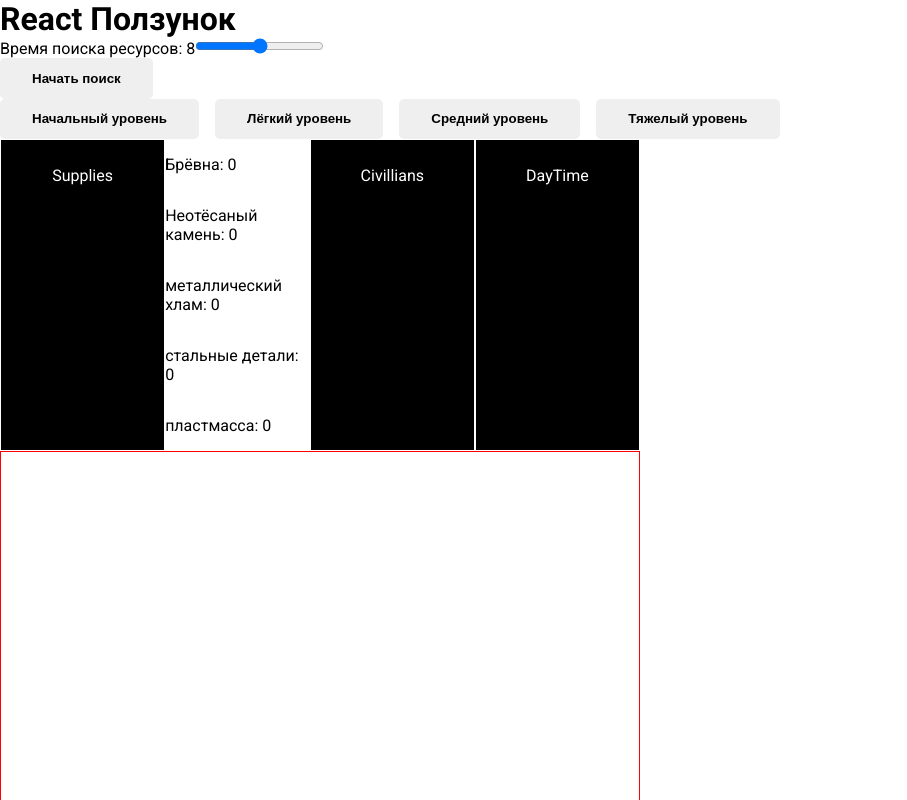
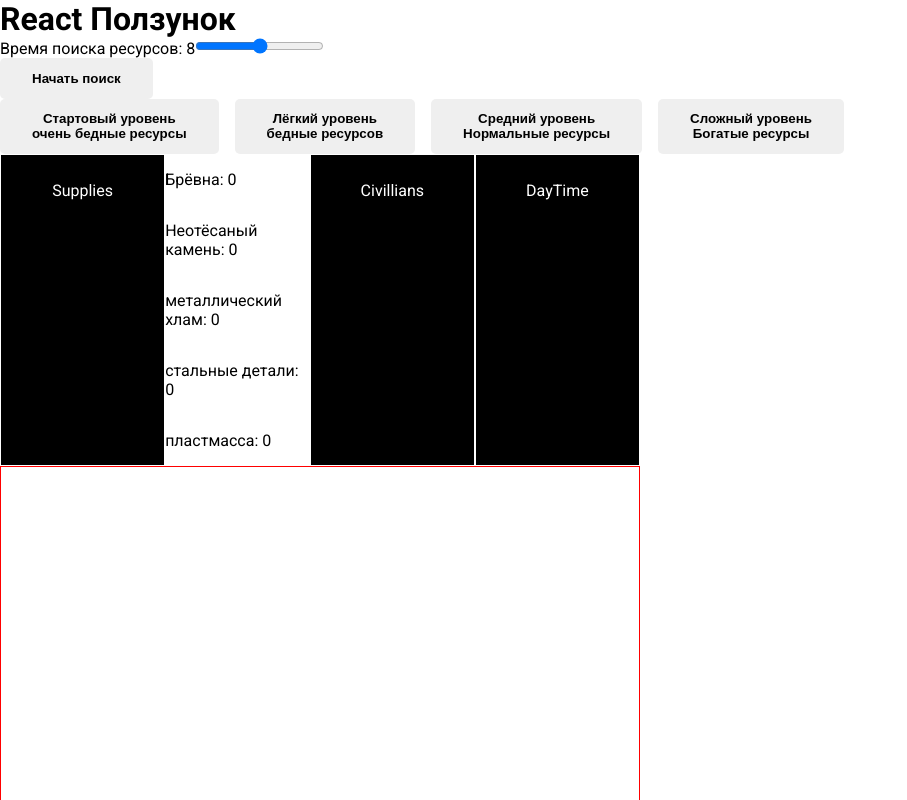
Before and after one commit to Vasmart24/practice-2024, a React (Vite) app in the folder Stranded/: page / in a window 1280 px wide. Shown: the top 800 px of the page, without its empty margins (0-907 px from the left). Built offline with nearby package versions, Linux system fonts and the light colour scheme.

Commit message:
Build resources screen buttons

```diff
--- a/Stranded/src/components/Button/resourcesScreenButton/EasyResButton.jsx
+++ b/Stranded/src/components/Button/resourcesScreenButton/EasyResButton.jsx
@@ -0,0 +1,15 @@
+import Button from "../Button.jsx";
+import "../Button.css";
+
+function EasyResButton() {
+  return(
+    <>
+      <Button>
+        <div>Лёгкий уровень</div>
+        <div>бедные ресурсов</div>
+      </Button>
+    </>
+  )
+}
+
+export default EasyResButton;
--- /dev/null
+++ b/Stranded/src/components/Button/resourcesScreenButton/HardResButton.jsx
@@ -0,0 +1,15 @@
+import Button from "../Button.jsx";
+import "../Button.css";
+
+function HardResButton() {
+  return(
+    <>
+      <Button>
+      <div>Сложный уровень</div>
+      <div>Богатые ресурсы</div>
+      </Button>
+    </>
+  )
+}
+
+export default HardResButton;
--- a/Stranded/src/components/Button/resourcesScreenButton/MediumResButton.jsx
+++ b/Stranded/src/components/Button/resourcesScreenButton/MediumResButton.jsx
@@ -0,0 +1,15 @@
+import Button from "../Button.jsx";
+import "../Button.css";
+
+function MediumResButton() {
+  return(
+    <>
+      <Button>
+      <div>Средний уровень</div>
+      <div>Нормальные ресурсы</div>
+      </Button>
+    </>
+  )
+}
+
+export default MediumResButton;
--- a/Stranded/src/components/Button/resourcesScreenButton/StartResButton.jsx
+++ b/Stranded/src/components/Button/resourcesScreenButton/StartResButton.jsx
@@ -0,0 +1,15 @@
+import Button from "../Button.jsx";
+import "../Button.css";
+
+ function StartResButton() {
+  return(
+    <>
+      <Button>
+        <div>Стартовый уровень</div>
+        <div>очень бедные ресурсы</div>
+      </Button>
+    </>
+  )
+}
+
+export default StartResButton;
--- a/Stranded/src/screens/ScreenGetResources.jsx
+++ b/Stranded/src/screens/ScreenGetResources.jsx
@@ -1,12 +1,15 @@
-import Button from '../components/Button/Button.jsx';
+import StartResButton from '../components/Button/resourcesScreenButton/StartResButton.jsx';
+import EasyResButton from '../components/Button/resourcesScreenButton/EasyResButton.jsx';
+import MediumResButton from '../components/Button/resourcesScreenButton/MediumResButton.jsx';
+import HardResButton from '../components/Button/resourcesScreenButton/HardResButton.jsx';
 
-export default function ScreenGetResources () {
+export default function ScreenGetResources() {
     return(
         <div>
-            <Button>Начальный уровень</Button>
-            <Button>Лёгкий уровень</Button>
-            <Button>Средний уровень</Button>
-            <Button>Тяжелый уровень</Button>
+            <StartResButton></StartResButton>
+            <EasyResButton></EasyResButton>
+            <MediumResButton></MediumResButton>
+            <HardResButton></HardResButton>
         </div>
     )
 };
```
Also changed, not shown: Stranded/src/App.jsx (+0 -10 lines).
